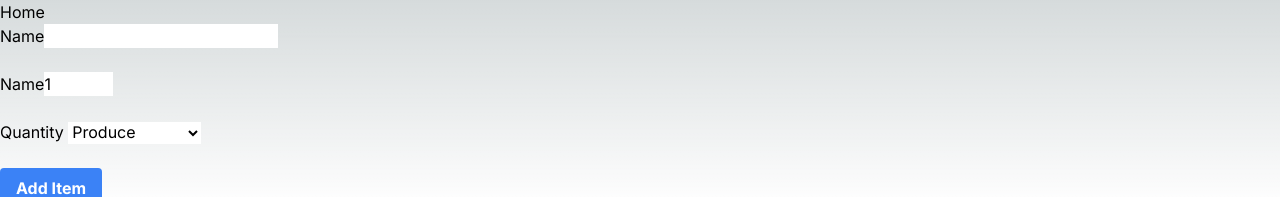
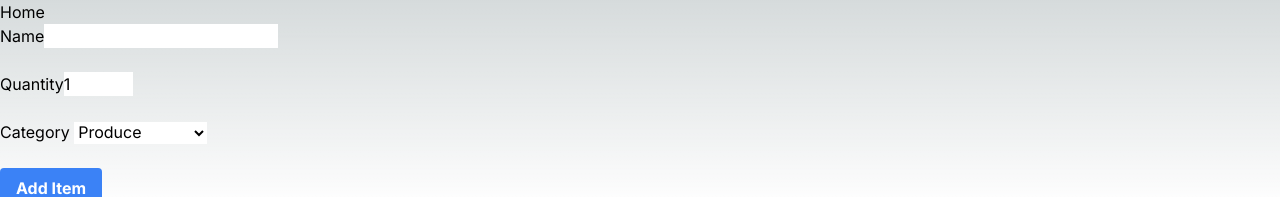
Before and after one commit to ZeusEstrella/cprg306-assignments-1, a Next.js app: page /week4 in a window 1280 px wide. Shown: the top 197 px of the page. Built offline with nearby package versions, Linux system fonts and the light colour scheme.

Commit message:
fixed labels

```diff
--- a/app/week4/new-item.js
+++ b/app/week4/new-item.js
@@ -43,11 +43,11 @@ export default function NewItem({}) {
                 <input required type="text" value={name} onChange={handleNameChange} className="text-black"/>
                 <pre>{'\n'}</pre>
 
-                <label htmlFor="name">Name</label>
+                <label htmlFor="name">Quantity</label>
                 <input required type="number" min={1} max={99} value={quantity} onChange={handleQuantityChange} className="text-black"/>
                 <pre>{'\n'}</pre>
 
-                <label htmlFor="quantity">Quantity {'\n'}
+                <label htmlFor="quantity">Category {'\n'}
                     <select onChange={handleCategoryChange} className="bg-white text-black">
                         <option value="produce">Produce</option>
                         <option value="dairy">Dairy</option>
```
